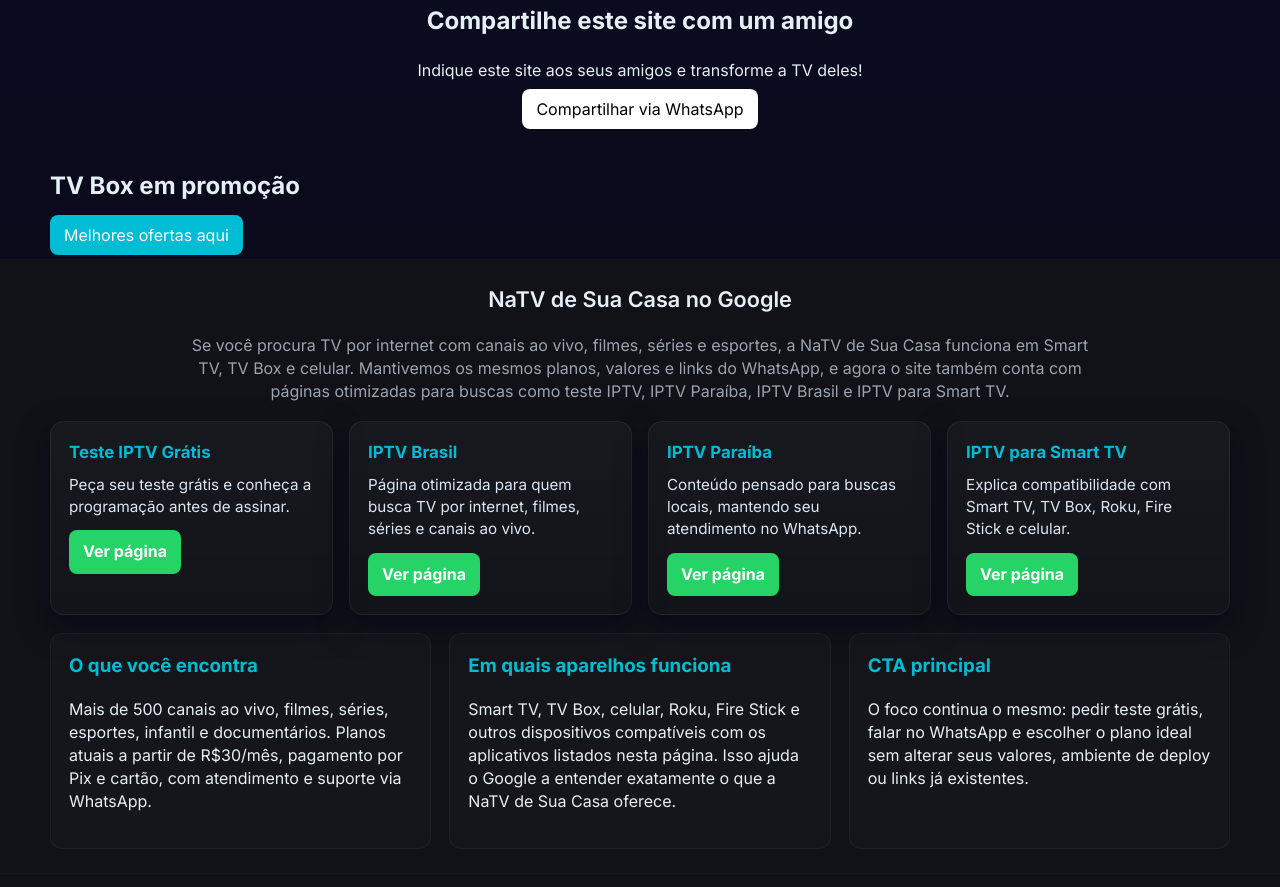
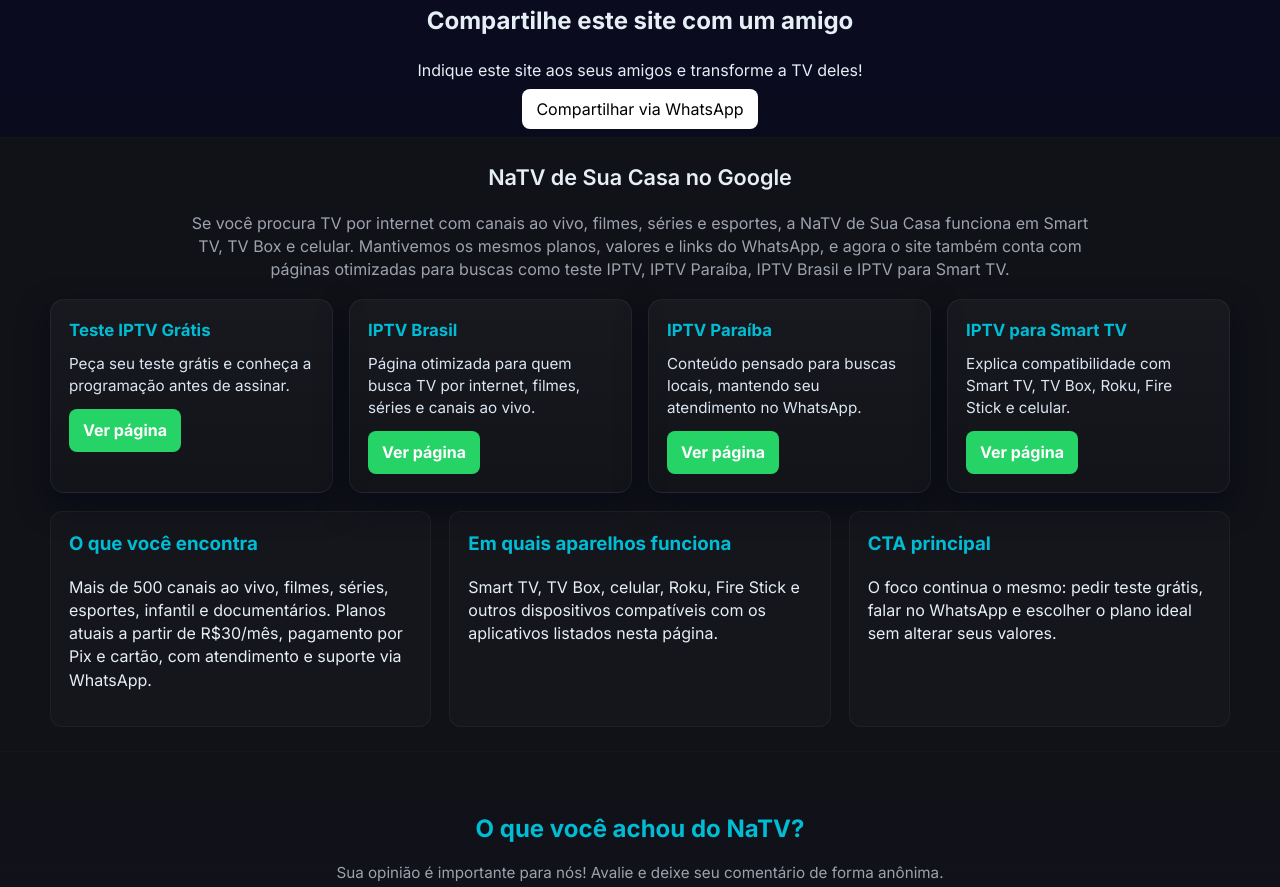
Before and after one commit to netvbox380-hue/natv-de-sua-casa-org-node, a website: page public/index.html in a window 1280 px wide. Shown: the part 1880-2767 px from the top of the page. Drawn offline with Linux system fonts and the light colour scheme; no server answers.

Commit message:
Update index.html

```diff
--- a/public/index.html
+++ b/public/index.html
@@ -1081,17 +1081,6 @@
       </div>
     </section>
 
-    <!-- ===== TV BOX PROMOÇÃO ===== -->
-    <section style="padding: 12px;">
-      <div class="wrap">
-        <h2>TV Box em promoção</h2>
-        <a class="button" href="https://biolivre.com.br/natvbox" style="background:#00bcd4; color:#fff; padding:10px 14px; border-radius:8px; text-decoration:none;" target="_blank" rel="noopener noreferrer">
-          Melhores ofertas aqui
-        </a>
-      </div>
-    </section>
-
-
     <!-- ===== SEO PAGES / SEARCH SECTION ===== -->
     <section id="google-section" class="section-dark" aria-labelledby="google-title">
       <div class="wrap">
@@ -1131,11 +1120,11 @@
           </div>
           <div class="seo-text-box">
             <h3>Em quais aparelhos funciona</h3>
-            <p>Smart TV, TV Box, celular, Roku, Fire Stick e outros dispositivos compatíveis com os aplicativos listados nesta página. Isso ajuda o Google a entender exatamente o que a NaTV de Sua Casa oferece.</p>
+            <p>Smart TV, TV Box, celular, Roku, Fire Stick e outros dispositivos compatíveis com os aplicativos listados nesta página.</p>
           </div>
           <div class="seo-text-box">
             <h3>CTA principal</h3>
-            <p>O foco continua o mesmo: pedir teste grátis, falar no WhatsApp e escolher o plano ideal sem alterar seus valores, ambiente de deploy ou links já existentes.</p>
+            <p>O foco continua o mesmo: pedir teste grátis, falar no WhatsApp e escolher o plano ideal sem alterar seus valores.</p>
           </div>
         </div>
       </div>
```
